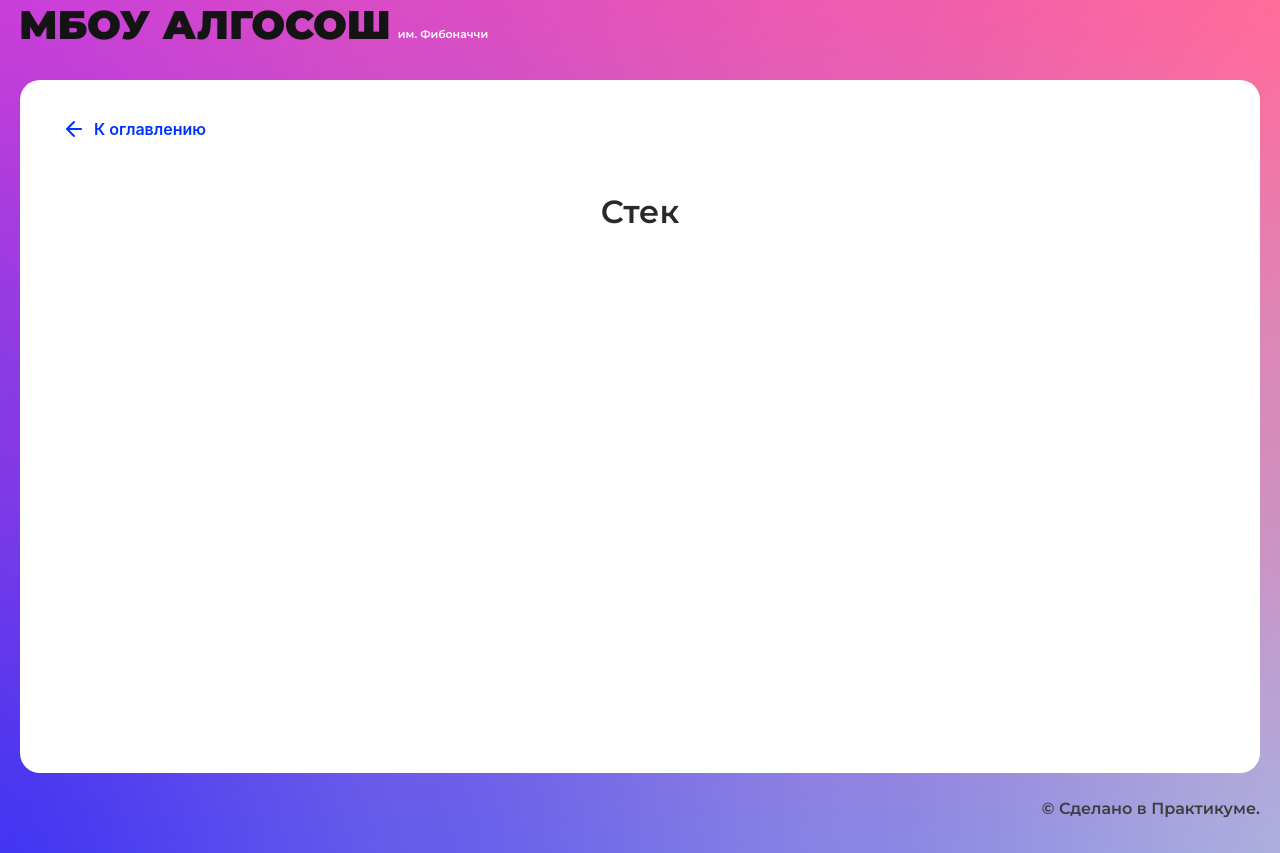
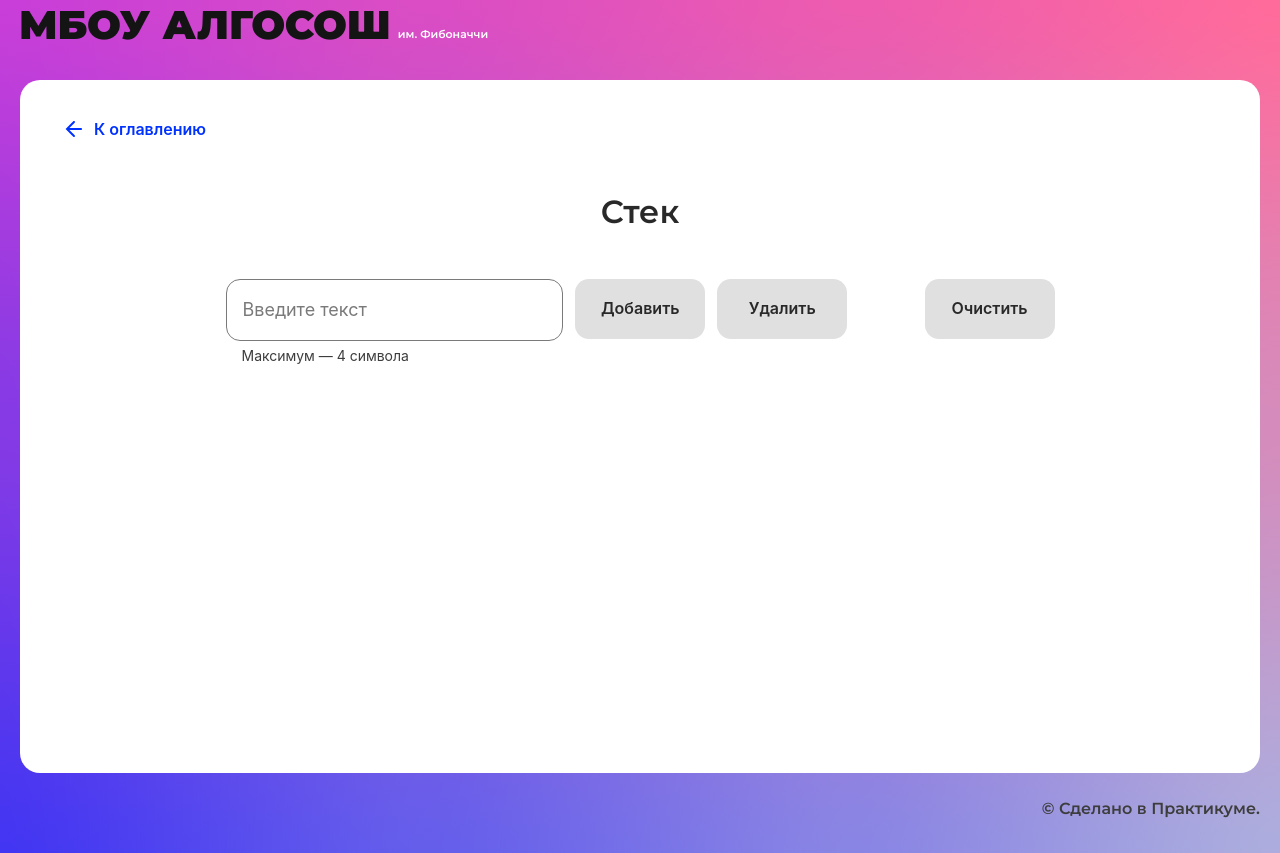
Before and after one commit to MaxSavostyanov/algososh, a React (Create React App) app: page /stack in a window 1280 px wide. Built offline with nearby package versions, Linux system fonts and the light colour scheme.

Commit message:
feat: stack (визуализация удаления и добавления эл-тов в  стек)

```diff
--- /dev/null
+++ b/src/components/stack-page/Stack.ts
@@ -0,0 +1,36 @@
+interface IStack<T> {
+	push: (item: T) => void;
+	pop: () => void;
+	peak: () => number;
+	getSize: () => number;
+	printStack: () => T[];
+	clear: () => void;
+}
+
+export class Stack<T> implements IStack<T> {
+	private container: T[] = [];
+
+	push = (item: T): void => {
+		this.container.push(item)
+	};
+
+	pop = (): void => {
+		this.container.pop()
+	};
+
+	getSize = (): number => {
+		return this.container.length;
+	}
+
+	peak = (): number => {
+		return this.getSize() - 1;
+	};
+
+	printStack = (): T[] => {
+		return this.container;
+	}
+
+	clear = () => {
+		this.container = [];
+	}
+}
--- /dev/null
+++ b/src/components/stack-page/constants.ts
@@ -0,0 +1,2 @@
+export const MAX_LENGTH = 4;
+export const MAX_SIZE = 8;
--- /dev/null
+++ b/src/components/stack-page/stack-page.module.css
@@ -0,0 +1,28 @@
+.form {
+  display: flex;
+  flex-direction: row;
+  justify-content: space-between;
+  align-items: flex-start;
+  margin: 0 auto;
+  padding-bottom: 120px;
+  width: 100%;
+  max-width: 829px;
+}
+
+.inputGroup {
+  display: flex;
+  flex-direction: row;
+  width: 75%;
+}
+
+.list {
+  display: flex;
+  flex-direction: row;
+  justify-content: center;
+  align-items: center;
+  gap: 16px;
+  max-width: 400px;
+  margin: 0 auto;
+  padding: 0;
+  width: 100%;
+}
--- a/src/components/stack-page/stack-page.tsx
+++ b/src/components/stack-page/stack-page.tsx
@@ -1,10 +1,131 @@
-import React from "react";
-import { SolutionLayout } from "../ui/solution-layout/solution-layout";
+import React, { useState, FormEvent } from 'react';
+import { SolutionLayout } from '../ui/solution-layout/solution-layout';
+import { Input } from '../ui/input/input';
+import { Button } from '../ui/button/button';
+import { Circle } from '../ui/circle/circle';
+import { ElementStates } from '../../types/element-states';
+import { SHORT_DELAY_IN_MS, delay } from '../../constants/delays';
+import { MAX_LENGTH, MAX_SIZE } from './constants';
+import style from './stack-page.module.css';
+import { Stack } from './Stack';
+
+const stack = new Stack<string>();
 
 export const StackPage: React.FC = () => {
+  const [value, setValue] = useState<string>('');
+  const [stackArray, setStackArray] = useState<string[]>([]);
+  const [currentIndex, setCurrentIndex] = useState<number>(0);
+  const [isLoader, setLoader] = useState<boolean>(false);
+  const [isClear, setClear] = useState<boolean>(false);
+
+  const onChange = (e: FormEvent<HTMLInputElement>): void => {
+    const value = e.currentTarget.value.trim();
+    setValue(value);
+  }
+
+  const push = async (item: string) => {
+    setLoader(true);
+
+    stack.push(item);
+    setStackArray(stack.printStack());
+
+    await delay(SHORT_DELAY_IN_MS);
+
+    setCurrentIndex(currentIndex + 1);
+    setValue('');
+
+    setLoader(false);
+  }
+
+  const pop = async () => {
+    setLoader(true);
+
+    setCurrentIndex(stack.getSize() - 1);
+
+    await delay(SHORT_DELAY_IN_MS);
+
+    stack.pop();
+    setStackArray([...stack.printStack()]);
+
+    setLoader(false);
+  }
+
+  const peak = (index: number) => {
+    return stack.peak() === index ? 'top' : '';
+  }
+
+  const clear = async () => {
+    setClear(true);
+
+    await delay(SHORT_DELAY_IN_MS);
+
+    stack.clear();
+    setStackArray(stack.printStack());
+    setCurrentIndex(0);
+
+    setClear(false);
+  }
+
+  const onSubmit = (e: FormEvent<HTMLFormElement>) => {
+    e.preventDefault();
+    push(value);
+  }
+
+  const onReset = (e: FormEvent<HTMLFormElement>) => {
+    e.preventDefault();
+    clear();
+  }
+
   return (
-    <SolutionLayout title="Стек">
+    <SolutionLayout title='Стек'>
+      <form
+        className={style.form}
+        onSubmit={onSubmit}
+        onReset={onReset}
+      >
+        <div className={style.inputGroup}>
+          <Input
+            extraClass='mr-6'
+            value={value}
+            maxLength={MAX_LENGTH}
+            isLimitText={true}
+            onChange={onChange}
+            disabled={isLoader || stackArray.length > MAX_SIZE}
+          />
 
+          <Button
+            type='submit'
+            text='Добавить'
+            extraClass='mr-6'
+            disabled={!value || isLoader || stackArray.length > MAX_SIZE}
+          />
+
+          <Button
+            text='Удалить'
+            disabled={isLoader || stackArray.length <= 0}
+            onClick={pop}
+          />
+        </div>
+
+        <Button
+          type='reset'
+          text='Очистить'
+          disabled={isLoader || stackArray.length <= 0}
+        />
+      </form>
+
+      <ul className={style.list}>
+        {stackArray.map((item, index: number) => {
+          return (
+            <Circle
+              letter={item}
+              key={index}
+              index={index}
+              head={peak(index)}
+              state={index === currentIndex || isClear ? ElementStates.Changing : ElementStates.Default}
+            />)
+        })}
+      </ul>
     </SolutionLayout>
   );
 };
```
